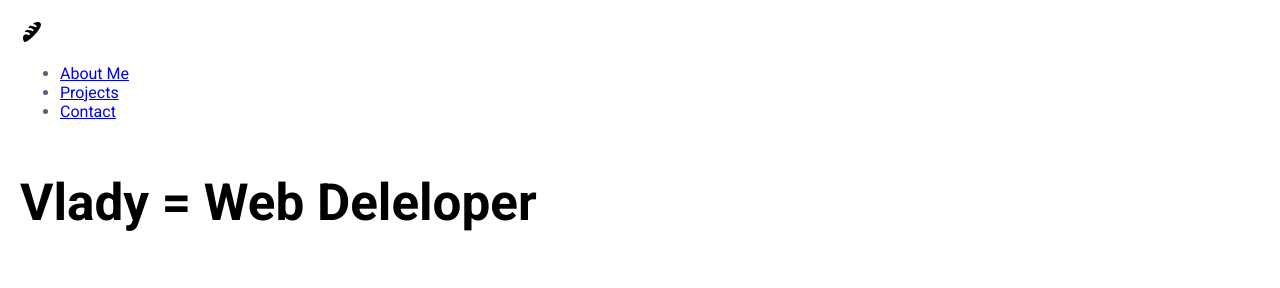
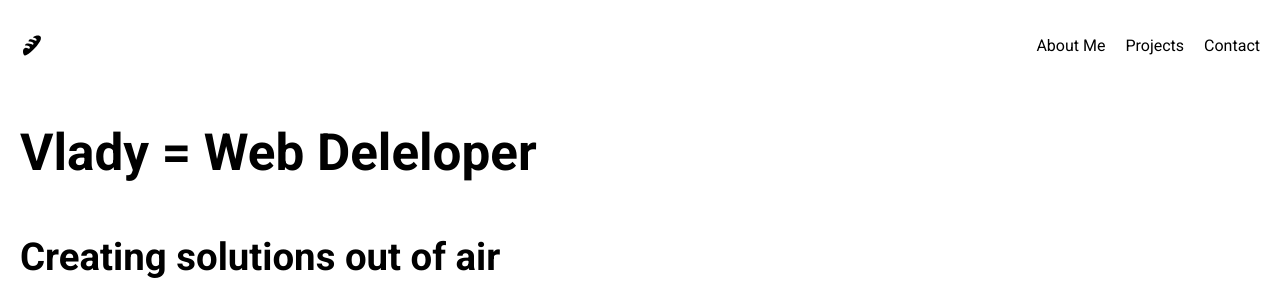
Before and after one commit to Gw3i/personal-website, a plain HTML site: page index.html in a window 1280 px wide. Shown: the top 288 px of the page. Drawn offline with Linux system fonts and the light colour scheme.

Commit message:
Position elements in navbar

```diff
--- a/index.html
+++ b/index.html
@@ -18,9 +18,9 @@
       <img src="/baguette.svg" alt="logo" />
       <nav>
         <ul>
-          <li><a href="/aboutMe.html">About Me</a></li>
-          <li><a href="/projects.html">Projects</a></li>
-          <li><a href="/contact.html">Contact</a></li>
+          <li class="nav-list-items"><a href="/aboutMe.html">About Me</a></li>
+          <li class="nav-list-items"><a href="/projects.html">Projects</a></li>
+          <li class="nav-list-items"><a href="/contact.html">Contact</a></li>
         </ul>
       </nav>
     </header>
--- a/style.css
+++ b/style.css
@@ -8,7 +8,21 @@ body {
   font-family: "Roboto", sans-serif;
   font-size: 62, 5%;
 }
-
+header {
+  display: flex;
+  justify-content: space-between;
+}
+nav ul{
+  display: flex;
+  gap: 20px;
+}
+.nav-list-items {
+  list-style-type: none;
+}
+.nav-list-items a {
+  text-decoration: none;
+  color: black;
+}
 h1 {
   font-size: 3.2rem;
 }
```
